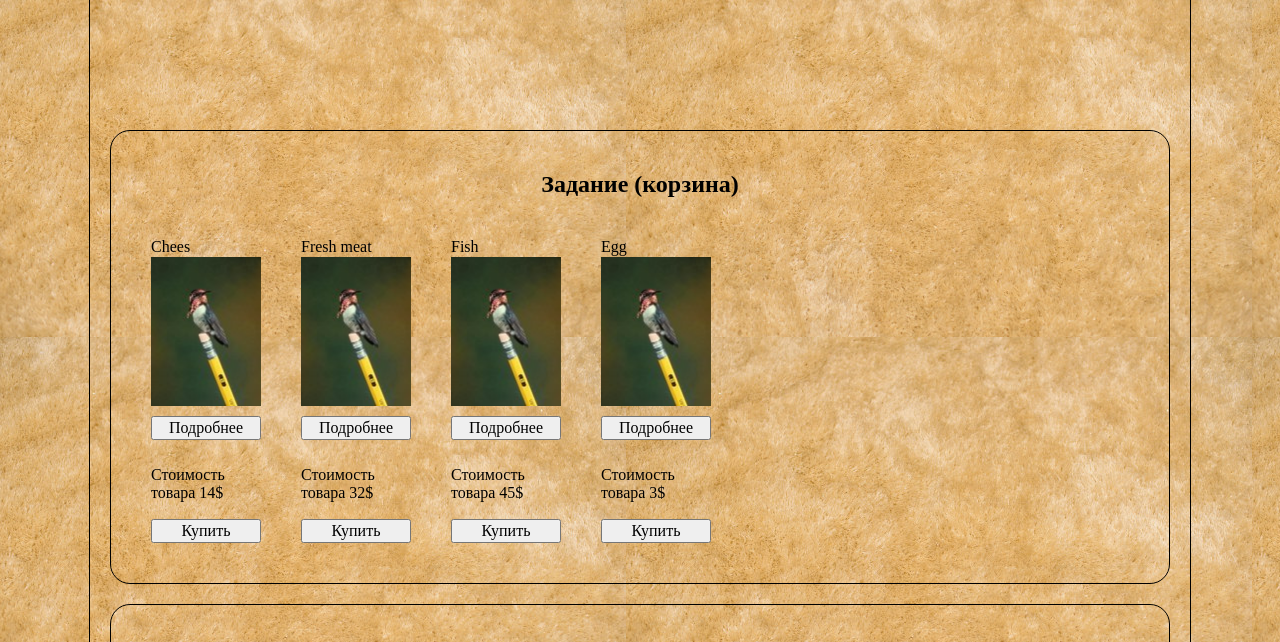
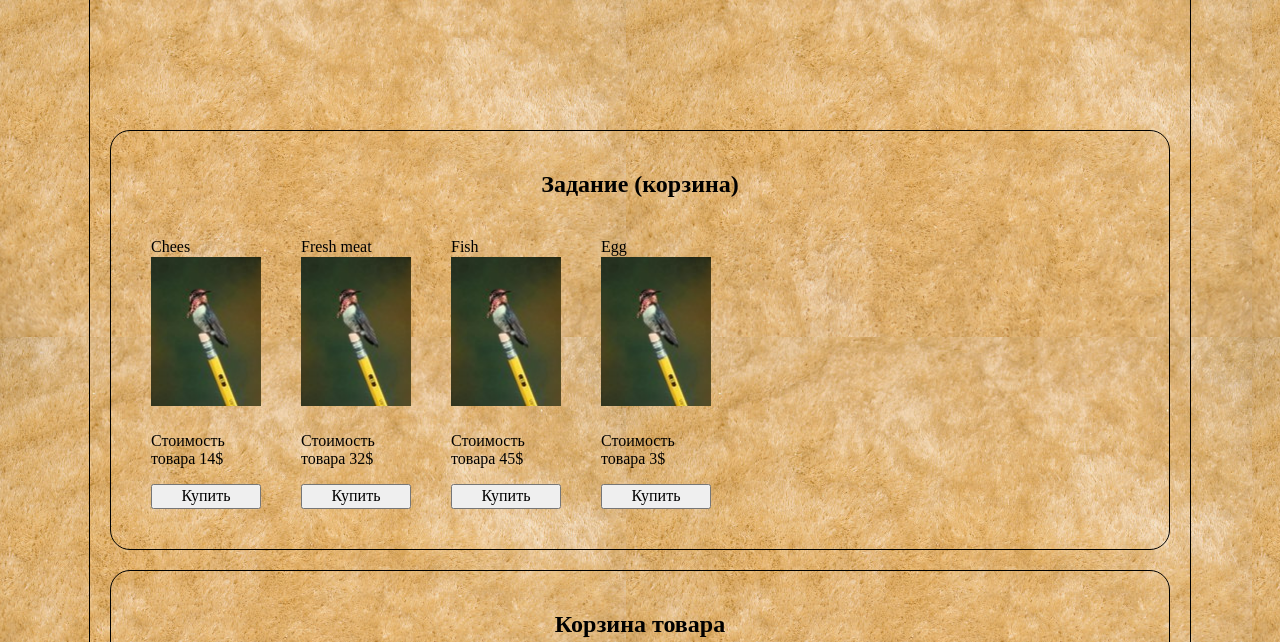
Before and after one commit to shinoby85/JS1-GeekUniversity-, a plain HTML site: page index.html in a window 1280 px wide. Shown: the part 80-722 px from the top of the page. Drawn offline with Linux system fonts and the light colour scheme.

Commit message:
Внесение исправлений

```diff
--- a/index.html
+++ b/index.html
@@ -25,7 +25,7 @@
                 <img class="img-bird" src="img/bird.jpg" alt="img">
                 <div class="product-text hide">Lorem ipsum dolor sit amet, consectetur adipisicing elit. Consectetur, odio?
                 </div>
-                <button class="next-btn" name="btn-on">Подробнее</button>
+
                 <p name="price-text">Стоимость товара <span class="price">14</span>$</p>
                 <button class="buy">Купить</button>
             </div>
@@ -34,7 +34,7 @@
                 <img class="img-bird" src="img/bird.jpg" alt="img">
                 <div class="product-text hide">Lorem ipsum dolor sit amet, consectetur adipisicing elit. Iure, repudiandae.
                 </div>
-                <button class="next-btn" name="btn-on">Подробнее</button>
+
                 <p name="price-text">Стоимость товара <span class="price">32</span>$</p>
                 <button class="buy">Купить</button>
             </div>
@@ -42,7 +42,7 @@
                 <div class="productName">Fish</div>
                 <img class="img-bird" src="img/bird.jpg" alt="img">
                 <div class="product-text hide">Lorem ipsum dolor sit amet, consectetur adipisicing elit. Ducimus, esse.</div>
-                <button class="next-btn" name="btn-on">Подробнее</button>
+
                 <p name="price-text">Стоимость товара <span class="price">45</span>$</p>
                 <button class="buy">Купить</button>
             </div>
@@ -50,7 +50,7 @@
                 <div class="productName">Egg</div>
                 <img class="img-bird" src="img/bird.jpg" alt="img">
                 <div class="product-text hide">Lorem ipsum dolor sit amet, consectetur adipisicing elit. Facere, quia.</div>
-                <button class="next-btn" name="btn-on">Подробнее</button>
+
                 <p name="price-text">Стоимость товара <span class="price">3</span>$</p>
                 <button class="buy">Купить</button>
             </div>
```
